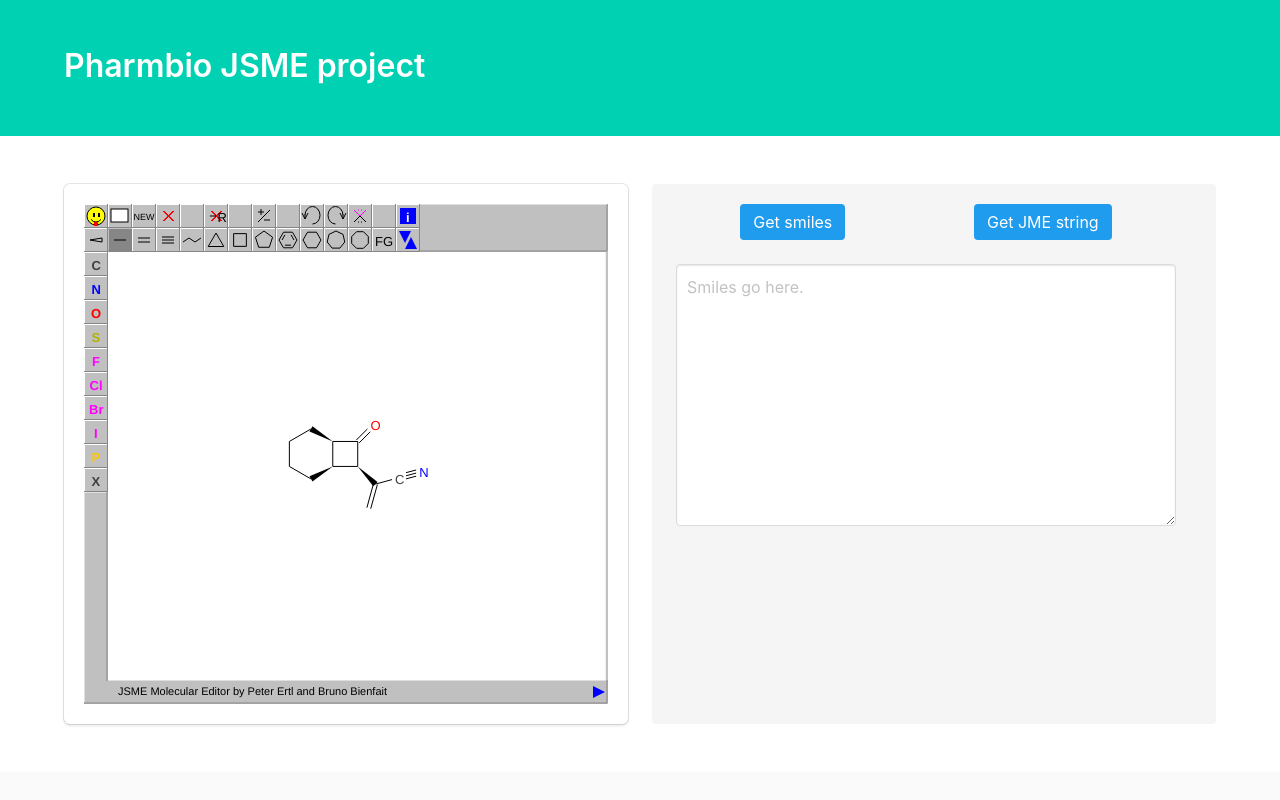
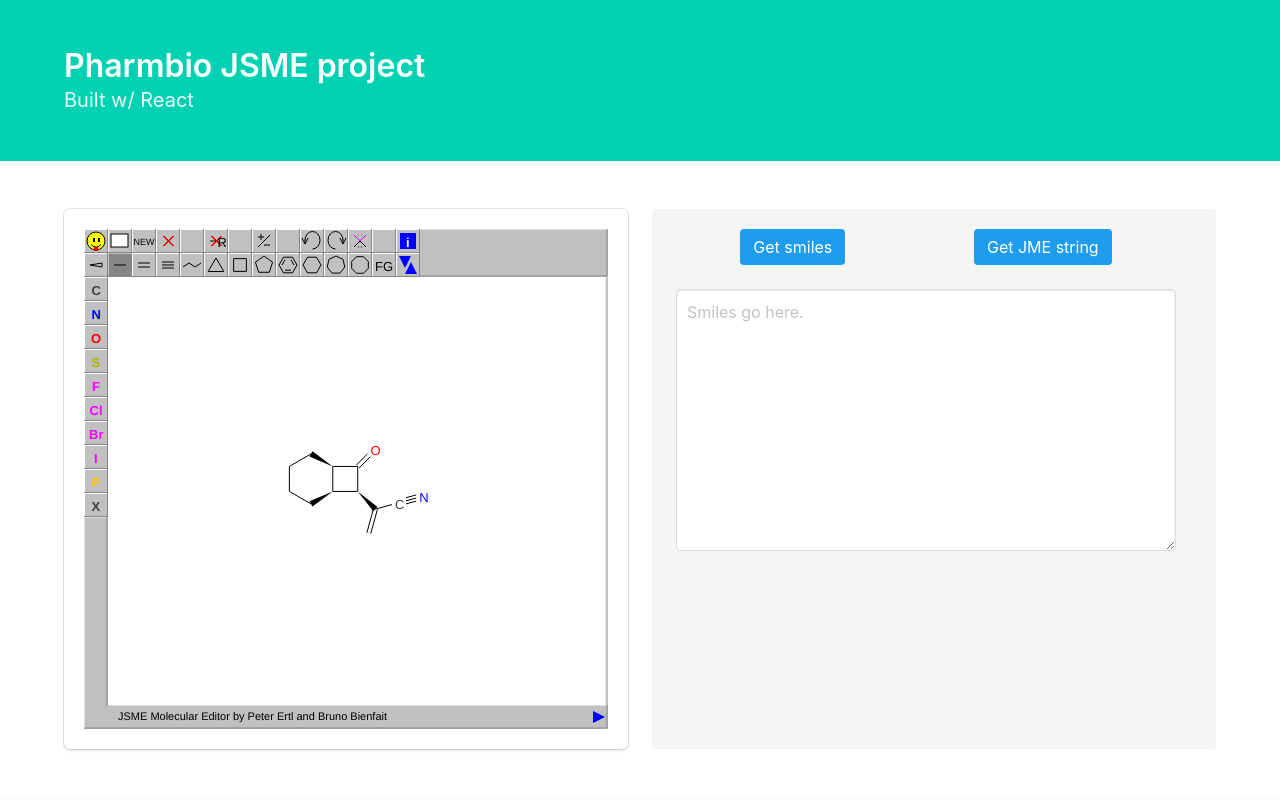
Before and after one commit to rikardny/predgui, a React (Create React App) app: page / in a window 1280 px wide. Shown: the top 800 px of the page. Built offline with nearby package versions, Linux system fonts and the light colour scheme.

Commit message:
webhook test

```diff
--- a/src/Header.js
+++ b/src/Header.js
@@ -10,6 +10,7 @@ export class Header extends React.Component {
               Pharmbio JSME project
             </h1>
             <h2 className="subtitle">
+              Built w/ React
             </h2>
           </div>
         </div>
```
